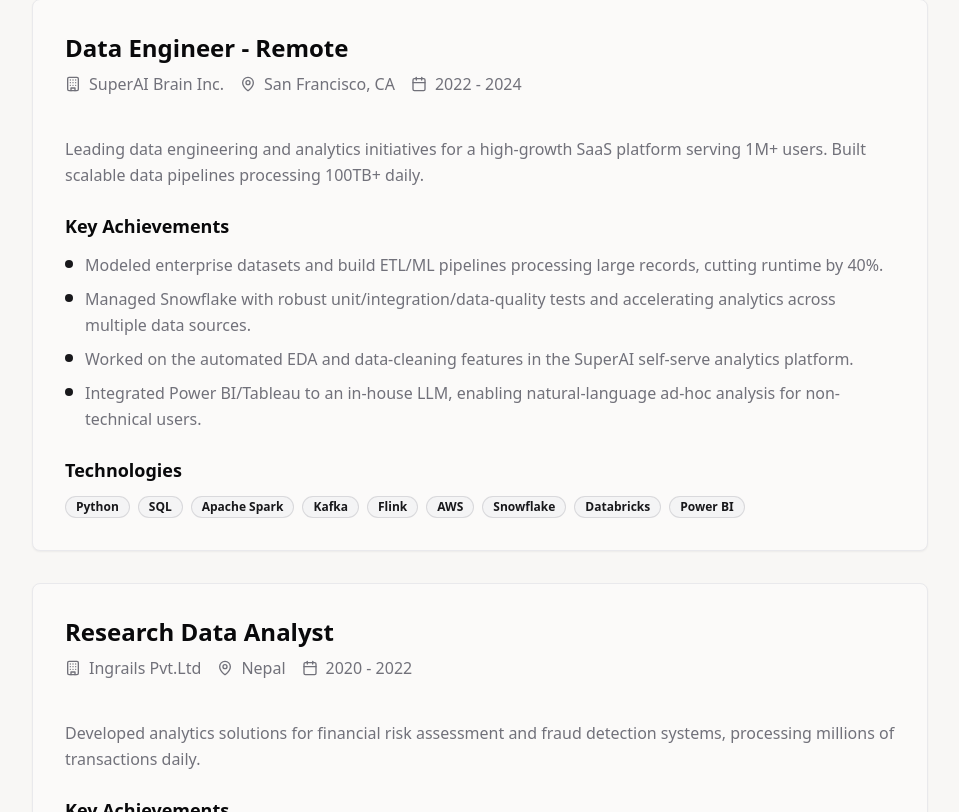
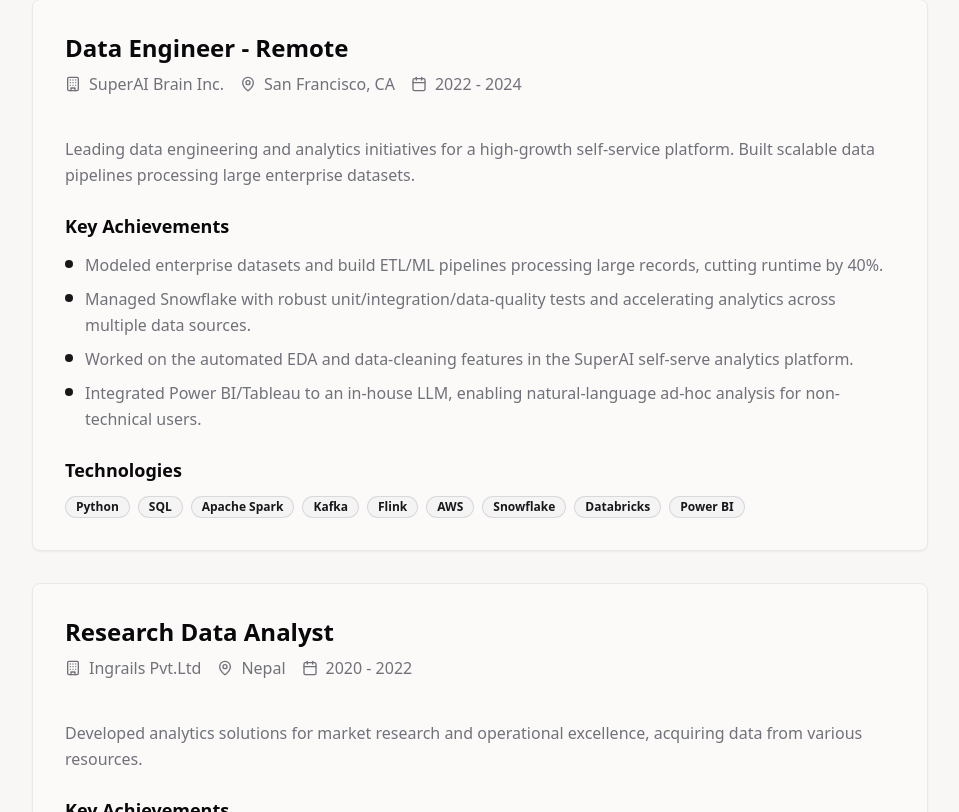
Before and after one commit to Adh101/portfolio-atish-dhamala, a React (Vite) app: page / in a window 1280 px wide. Shown: the part 2228-3040 px from the top of the page, without its empty margins (160-1119 px from the left). Built offline with nearby package versions, Linux system fonts and the light colour scheme.

Commit message:
Experience Update

```diff
--- a/src/components/Experience.tsx
+++ b/src/components/Experience.tsx
@@ -9,7 +9,7 @@ const Experience = () => {
       company: "SuperAI Brain Inc.",
       location: "San Francisco, CA",
       period: "2022 - 2024",
-      description: "Leading data engineering and analytics initiatives for a high-growth SaaS platform serving 1M+ users. Built scalable data pipelines processing 100TB+ daily.",
+      description: "Leading data engineering and analytics initiatives for a high-growth self-service platform. Built scalable data pipelines processing large enterprise datasets.",
       achievements: [
         "Modeled enterprise datasets and build ETL/ML pipelines processing large records, cutting runtime by 40%.",
         "Managed Snowflake with robust unit/integration/data-quality tests and accelerating analytics across multiple data sources.",
@@ -23,7 +23,7 @@ const Experience = () => {
       company: "Ingrails Pvt.Ltd",
       location: "Nepal",
       period: "2020 - 2022",
-      description: "Developed analytics solutions for financial risk assessment and fraud detection systems, processing millions of transactions daily.",
+      description: "Developed analytics solutions for market research and operational excellence, acquiring data from various resources.",
       achievements: [
         "Built Python/SQL pipelines to ingest and clean multi-source marketing & CRM data, boosting model accuracy while upholding data governance.",
         "Developed K-Means + logistic regression on 100K+ records to segment customers and predict churn, enabling campaigns that cut churn 30%.",
```
